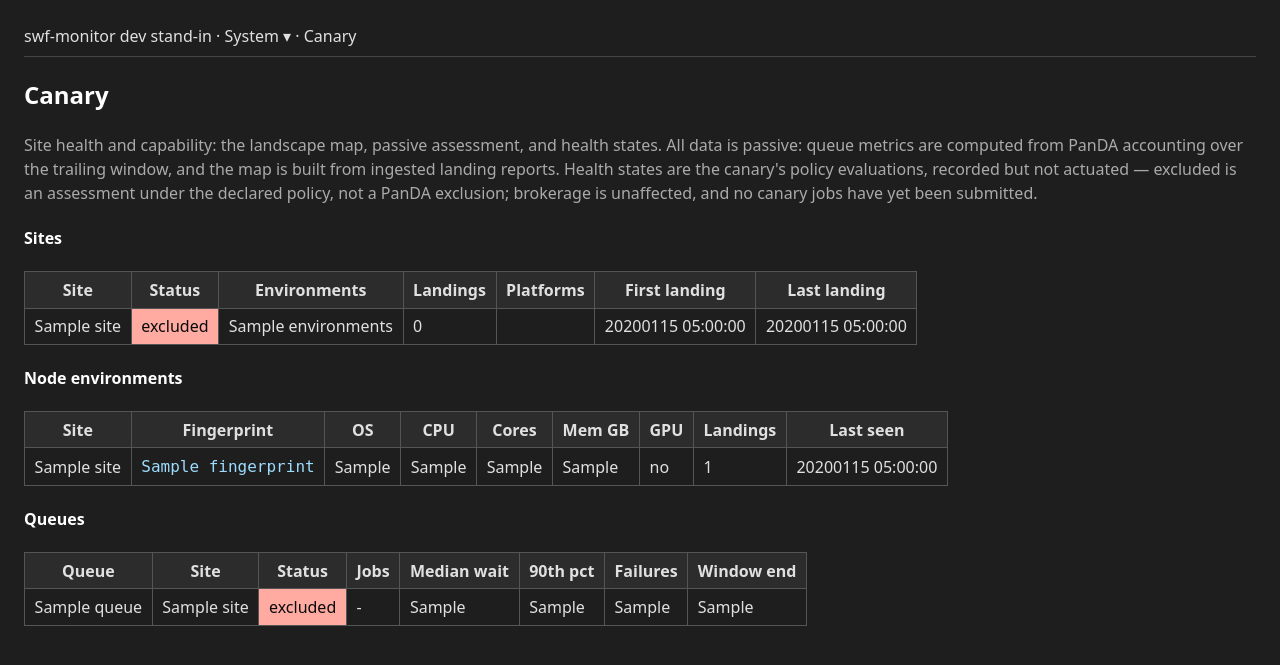
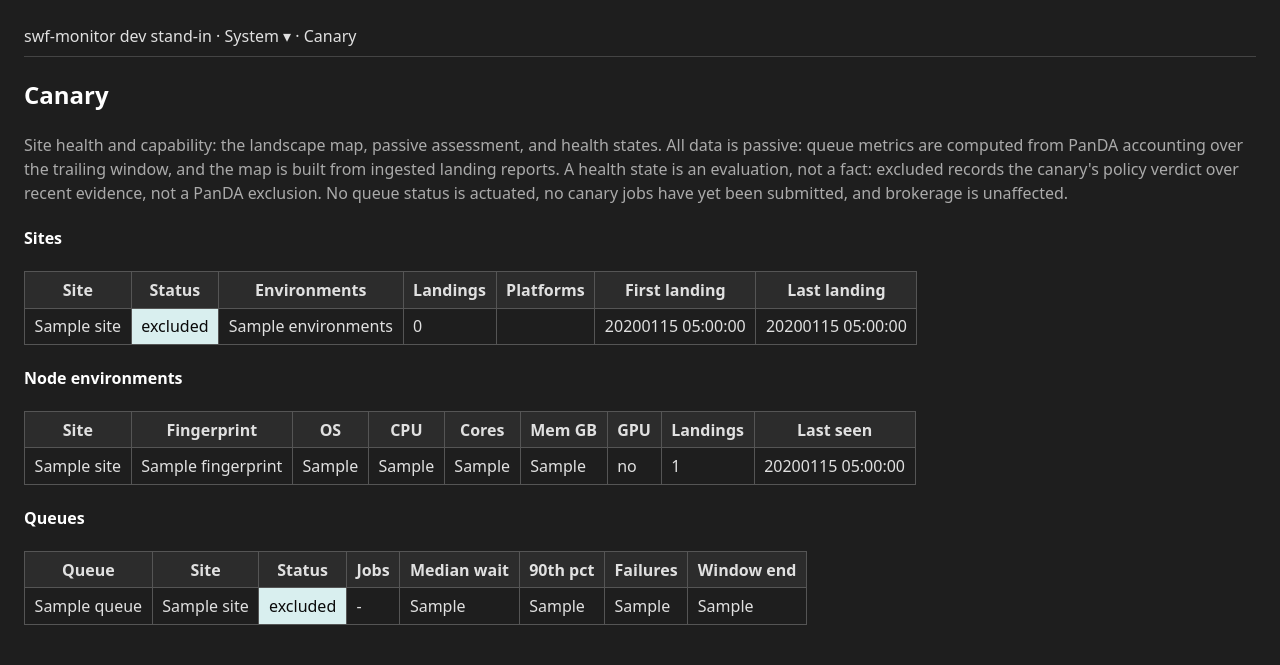
Before and after one commit to BNLNPPS/site-canary, a Django app: template canary/store/templates/canary/canary_page.html in a window 1280 px wide. Shown: the top 665 px of the page. Run offline with Django 3.2, Linux system fonts and the light colour scheme; the template is opened without the code that fills it: most values are stand-ins (such as "Sample title", 1, 10 or a date in 2020).

Commit message:
Excluded is an evaluation, not a fact — state it and render it calmly
The page says it explicitly; the fingerprint drops code styling (renders
red in the platform theme); the devweb excluded fill follows the
platform's move off the red family.

Co-Authored-By: Claude Fable 5 <noreply@anthropic.com>

```diff
--- a/canary/store/templates/canary/canary_page.html
+++ b/canary/store/templates/canary/canary_page.html
@@ -9,11 +9,11 @@
   <p class="text-muted">Site health and capability: the landscape map,
   passive assessment, and health states. All data is passive: queue
   metrics are computed from PanDA accounting over the trailing window,
-  and the map is built from ingested landing reports. Health states are
-  the canary's policy evaluations, recorded but not actuated —
-  excluded is an assessment under the declared policy, not a PanDA
-  exclusion; brokerage is unaffected, and no canary jobs have yet been
-  submitted.</p>
+  and the map is built from ingested landing reports. A health state is
+  an evaluation, not a fact: excluded records the canary's policy
+  verdict over recent evidence, not a PanDA exclusion. No queue status
+  is actuated, no canary jobs have yet been submitted, and brokerage is
+  unaffected.</p>
 
   <h4 class="mt-4">Sites</h4>
   {% if sites %}
@@ -56,7 +56,7 @@
       {% for env in environments %}
       <tr>
         <td>{{ env.site.name }}</td>
-        <td><code>{{ env.fingerprint }}</code></td>
+        <td>{{ env.fingerprint }}</td>
         <td>{{ env.environment.os }}</td>
         <td>{{ env.environment.cpu_model }}</td>
         <td>{{ env.environment.cpu_cores }}</td>
--- a/scripts/devweb/templates/base.html
+++ b/scripts/devweb/templates/base.html
@@ -18,7 +18,7 @@
     /* Canary health fills, as promoted to the platform state-colors.css. */
     .healthy_fill { background-color: #96ca69; }
     .suspect_fill { background-color: #FFE38E; }
-    .excluded_fill { background-color: #FFABA2; }
+    .excluded_fill { background-color: #d9efef; }
     .recovering_fill { background-color: #C7E9A9; }
     .unknown_fill { background-color: #bdbdbd; }
   </style>
```
